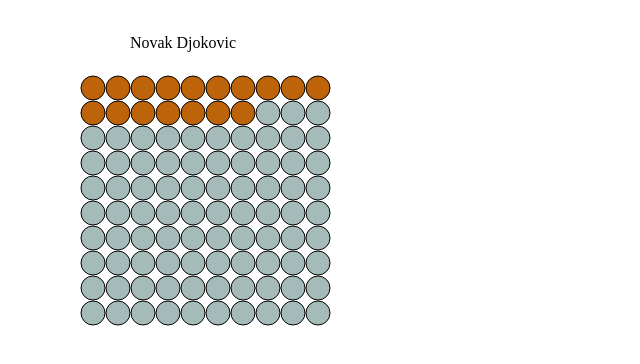
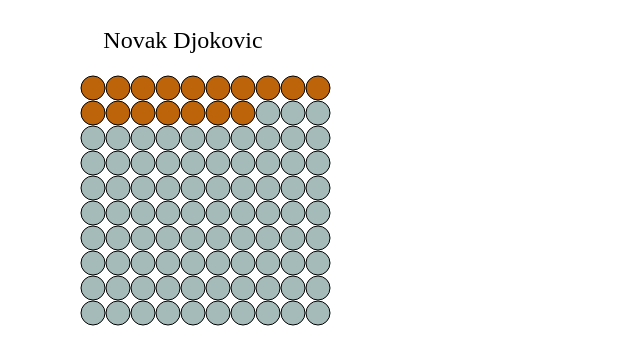
Before and after one commit to rykay/novaktitles, a plain HTML site: page index.html in a window 1280 px wide. Shown: the whole page, without its empty margins (0-640 px from the left). Drawn offline with nearby package versions, Linux system fonts and the light colour scheme.

Commit message:
Update index.html

```diff
--- a/index.html
+++ b/index.html
@@ -60,9 +60,9 @@
             .attr("x", (width / 2))
             .attr("y", 40)
             .attr("text-anchor", "middle")
-            .style("font-size", "38px")
-            .text("Novak Djokovic")
-            .style("font", "")
+            .style("font-size", "24px")
+            .text("Novak Djokovic");
+
 
 
         container.selectAll("circle")
```
